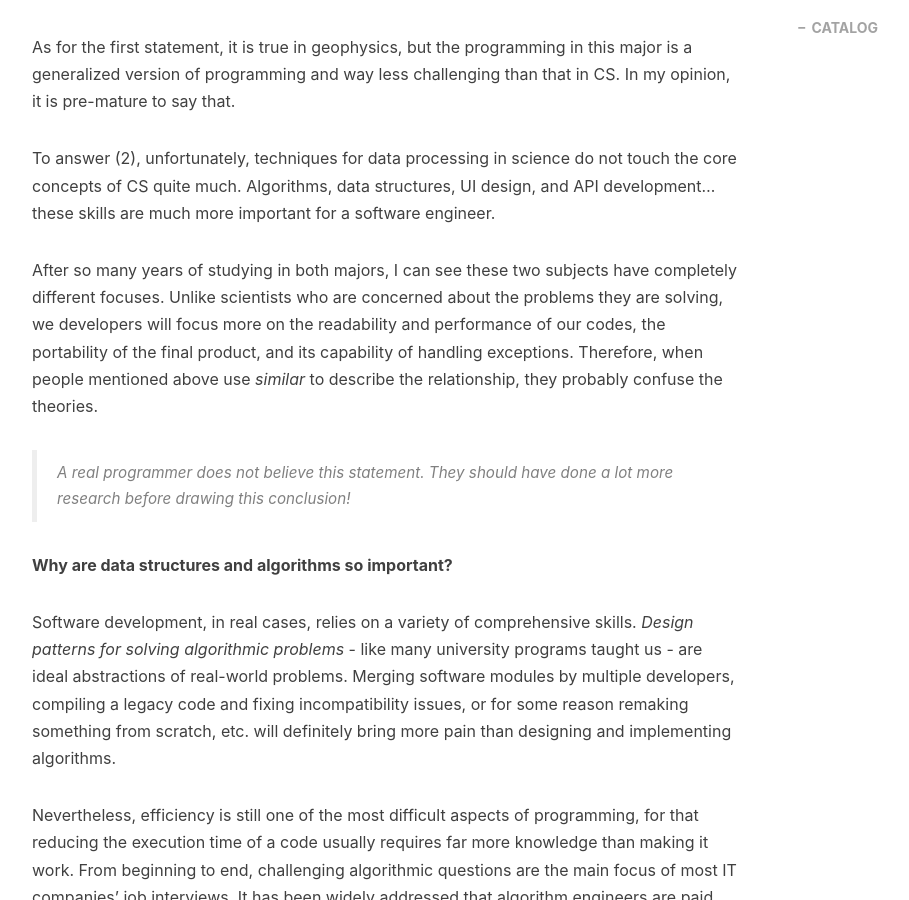
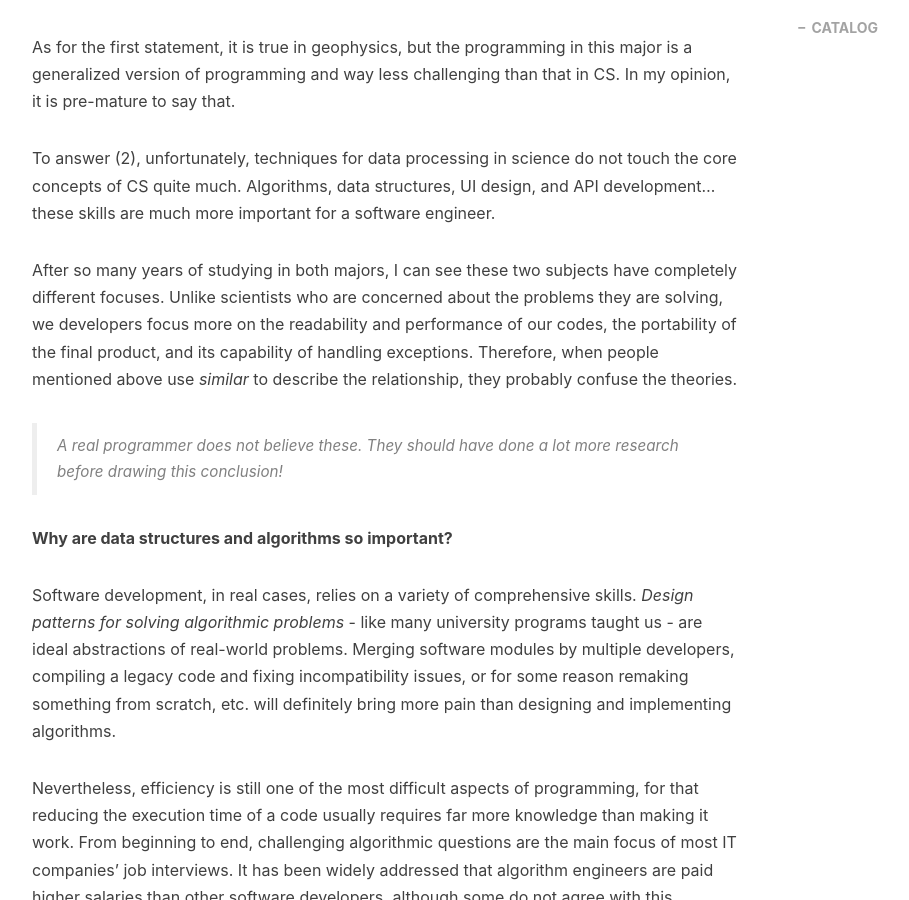
Before and after one commit to gengyu89/gengyu89.github.io, a Jekyll site: the page built from _posts/2020-09-13-leetcode-journey.markdown, in a window 1280 px wide and 900 px high, scrolled down 1032 px. Shown: the whole window, without its empty margins (233-1142 px from the left). Built offline with Jekyll 4.4.1, drawn with Linux system fonts in a browser that asks for light colours; nearby versions of some CDN libraries; comment, search, counter and statistics services are not loaded.

Commit message:
highly insultive

```diff
--- a/_posts/2020-09-13-leetcode-journey.markdown
+++ b/_posts/2020-09-13-leetcode-journey.markdown
@@ -29,9 +29,9 @@ As for the first statement, it is true in geophysics, but the programming in thi
 
 To answer (2), unfortunately, techniques for data processing in science do not touch the core concepts of CS quite much. Algorithms, data structures, UI design, and API development... these skills are much more important for a software engineer.
 
-After so many years of studying in both majors, I can see these two subjects have completely different focuses. Unlike scientists who are concerned about the problems they are solving, we developers will focus more on the readability and performance of our codes, the portability of the final product, and its capability of handling exceptions. Therefore, when people mentioned above use *similar* to describe the relationship, they probably confuse the theories.
+After so many years of studying in both majors, I can see these two subjects have completely different focuses. Unlike scientists who are concerned about the problems they are solving, we developers focus more on the readability and performance of our codes, the portability of the final product, and its capability of handling exceptions. Therefore, when people mentioned above use *similar* to describe the relationship, they probably confuse the theories.
 
-> A real programmer does not believe this statement. They should have done a lot more research before drawing this conclusion!
+> A real programmer does not believe these. They should have done a lot more research before drawing this conclusion!
 
 **Why are data structures and algorithms so important?**
 
```
